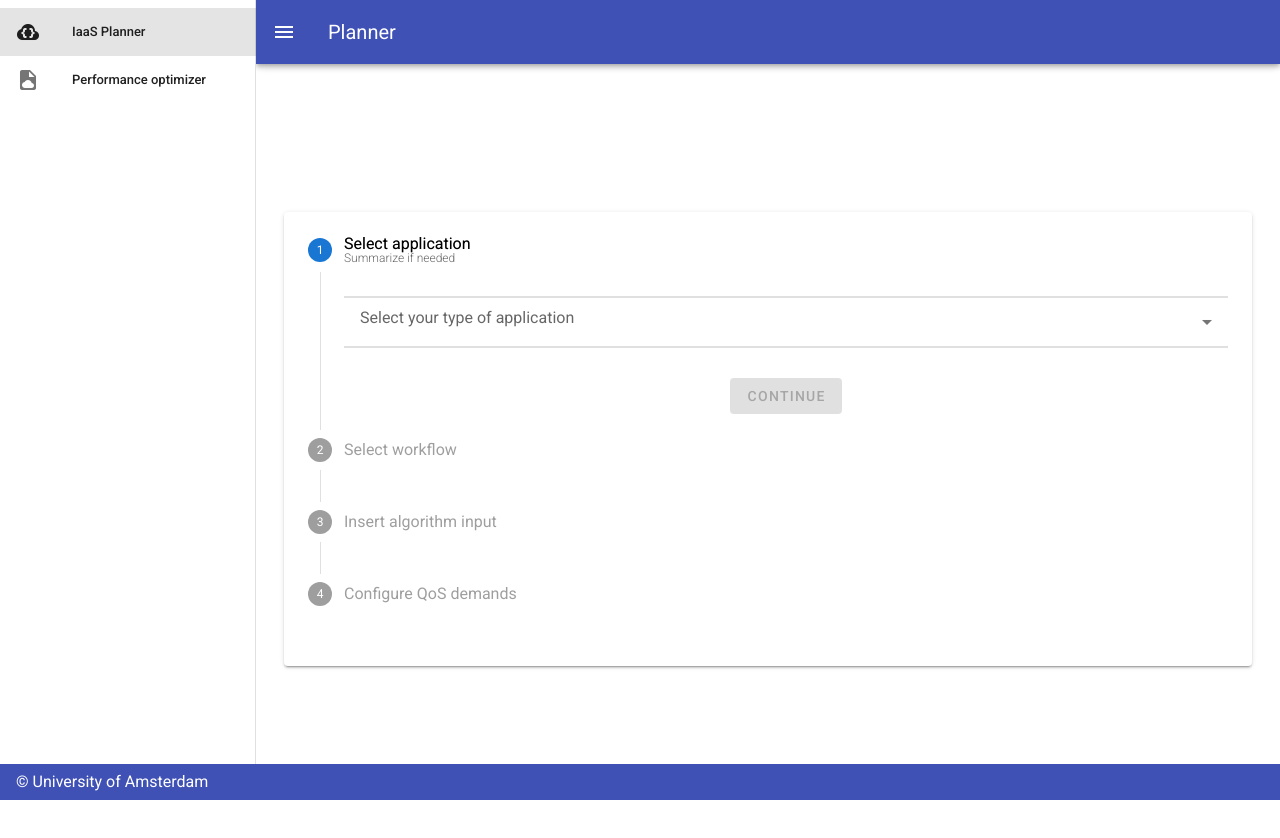
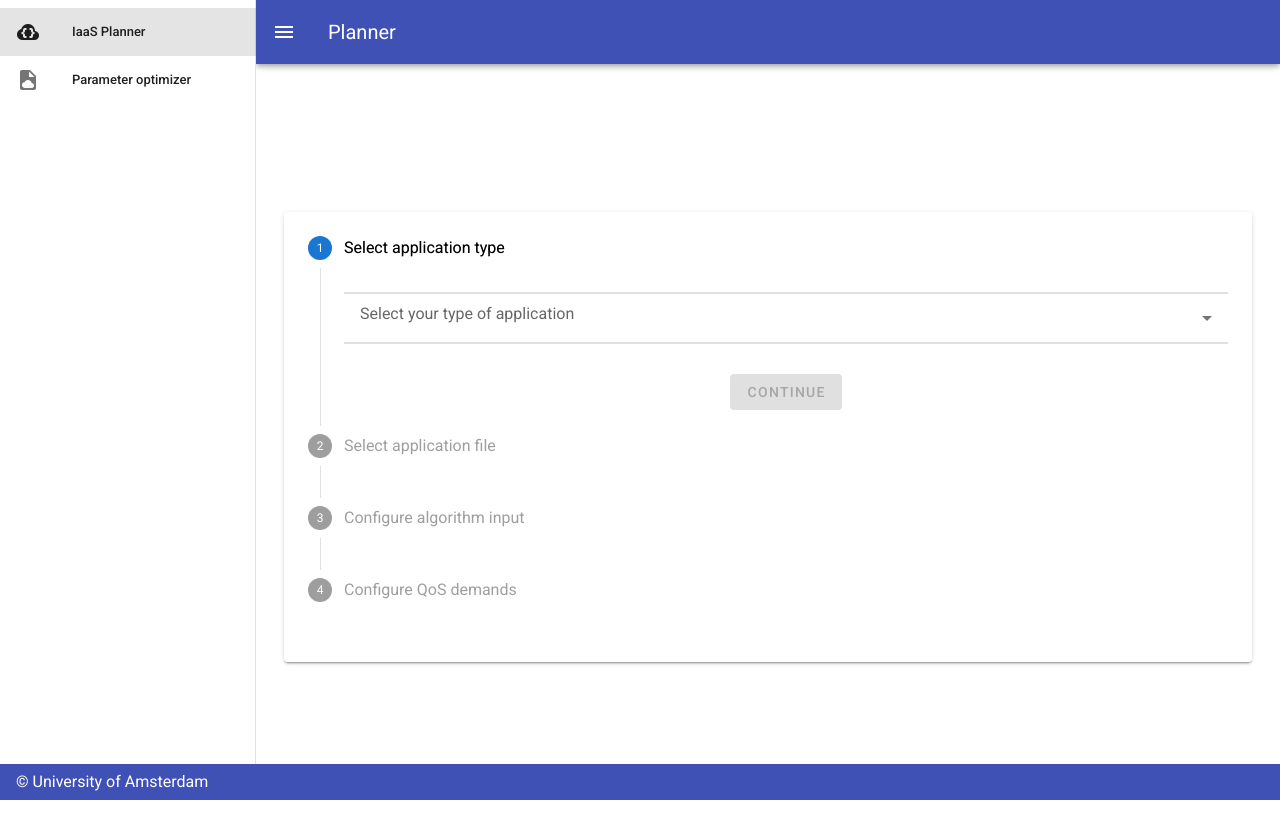
Before and after one commit to QCDIS/Q-CWOP-frontend, a Vue app: page /optimizer in a window 1280 px wide. Shown: the top 838 px of the page. Built offline with nearby package versions, Linux system fonts and the light colour scheme; what vue-good-wizard would draw is missing.

Commit message:
Adjust buttons and fix some bugs

```diff
--- a/src/views/Home.vue
+++ b/src/views/Home.vue
@@ -15,7 +15,7 @@
             <v-icon>mdi-file-cloud</v-icon>
           </v-list-item-action>
           <v-list-item-content>
-            <v-list-item-title>Performance optimizer</v-list-item-title>
+            <v-list-item-title>Parameter optimizer</v-list-item-title>
           </v-list-item-content>
         </v-list-item>
       </v-list>
--- a/src/views/Optimizer.vue
+++ b/src/views/Optimizer.vue
@@ -15,7 +15,7 @@
             <v-icon>mdi-file-cloud</v-icon>
           </v-list-item-action>
           <v-list-item-content>
-            <v-list-item-title>Performance optimizer</v-list-item-title>
+            <v-list-item-title>Parameter optimizer</v-list-item-title>
           </v-list-item-content>
         </v-list-item>
       </v-list>
--- a/src/views/Plannerv2.vue
+++ b/src/views/Plannerv2.vue
@@ -2,8 +2,8 @@
   <v-app id="planner">
     <v-stepper v-model="e6" vertical>
       <v-stepper-step :complete="e6 > 1" step="1">
-        Select application
-        <small>Summarize if needed</small>
+        Select application type
+        <small></small>
       </v-stepper-step>
 
       <v-stepper-content step="1">
@@ -16,7 +16,7 @@
         <v-btn color="primary" @click="e6 = 2" :disabled="chosen_application === ''">Continue</v-btn>
       </v-stepper-content>
 
-      <v-stepper-step :complete="e6 > 2" step="2">Select workflow</v-stepper-step>
+      <v-stepper-step :complete="e6 > 2" step="2">Select application file</v-stepper-step>
 
       <v-stepper-content step="2">
         <v-file-input
@@ -29,25 +29,35 @@
         <v-btn text @click="e6 = 1">Previous</v-btn>
       </v-stepper-content>
 
-      <v-stepper-step :complete="e6 > 3" step="3">Insert algorithm input</v-stepper-step>
+      <v-stepper-step :complete="e6 > 3" step="3">Configure algorithm input</v-stepper-step>
 
       <v-stepper-content step="3">
+         <p > One planning algorithm was detected for your application type, configure the parameters below: </p>
         <v-file-input
           multiple
-          label="Insert algorithm input"
+          label="Insert performance model"
           accept=".yaml, yml"
-          v-model="pcp_input_file"
+          v-model="pcp_performance_file"
         ></v-file-input>
-        <v-btn color="primary" @click="e6 = 4" :disabled="pcp_input_file === null">Continue</v-btn>
+        <v-file-input
+          multiple
+          label="Insert price model"
+          accept=".yaml, yml"
+          v-model="pcp_price_model_file"
+        ></v-file-input>
+        <v-btn color="primary" @click="e6 = 4" :disabled="pcp_performance_file === null">Continue</v-btn>
         <v-btn text @click="e6 = 2">Previous</v-btn>
       </v-stepper-content>
 
       <v-stepper-step step="4">Configure QoS demands</v-stepper-step>
       <v-stepper-content step="4">
+
         <v-form>
           <v-container>
             <v-row>
+
               <v-col cols="12" sm="6" md="3">
+
                 <v-text-field label="Specify deadline for the entire workflow" placeholder="50" v-model="deadline"></v-text-field>
               </v-col>
             </v-row>
@@ -55,6 +65,10 @@
         </v-form>
         <v-btn color="primary" @click="getToscaViaFiles" :disabled="deadline === ''">Generate</v-btn>
         <v-btn text @click="e6 = 3">Previous</v-btn>
+
+
+
+
         <v-dialog v-model="dialog" max-width="290">
           <v-card>
             <v-card-title class="headline">Found solution</v-card-title>
@@ -89,7 +103,8 @@ export default {
     e6: 1,
     chosen_application: "",
     workflow_file: null,
-    pcp_input_file: null,
+    pcp_performance_file: null,
+    pcp_price_model_file: null,
     deadline: ""
   }),
   methods: {
@@ -116,9 +131,9 @@ export default {
     getToscaViaFiles() {
       let formData = new FormData();
       let workflow_file = this.workflow_file[0];
-      let pcp_input_file = this.pcp_input_file[0];
+      let pcp_performance_file = this.pcp_performance_file[0];
       formData.append("workflow_file", workflow_file);
-      formData.append("input_file", pcp_input_file);
+      formData.append("input_file", pcp_performance_file);
 
       axios
         .post("http://127.0.0.1:5000/upload", formData, {
```
